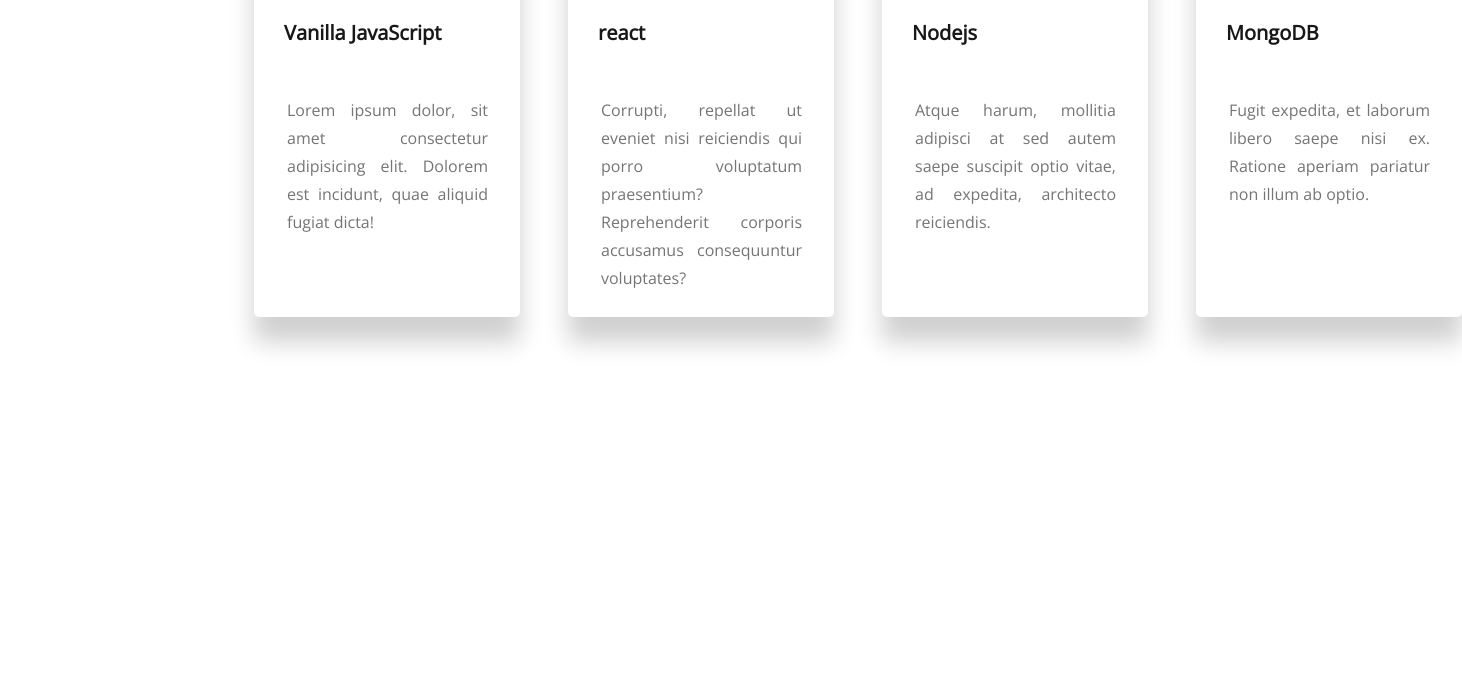
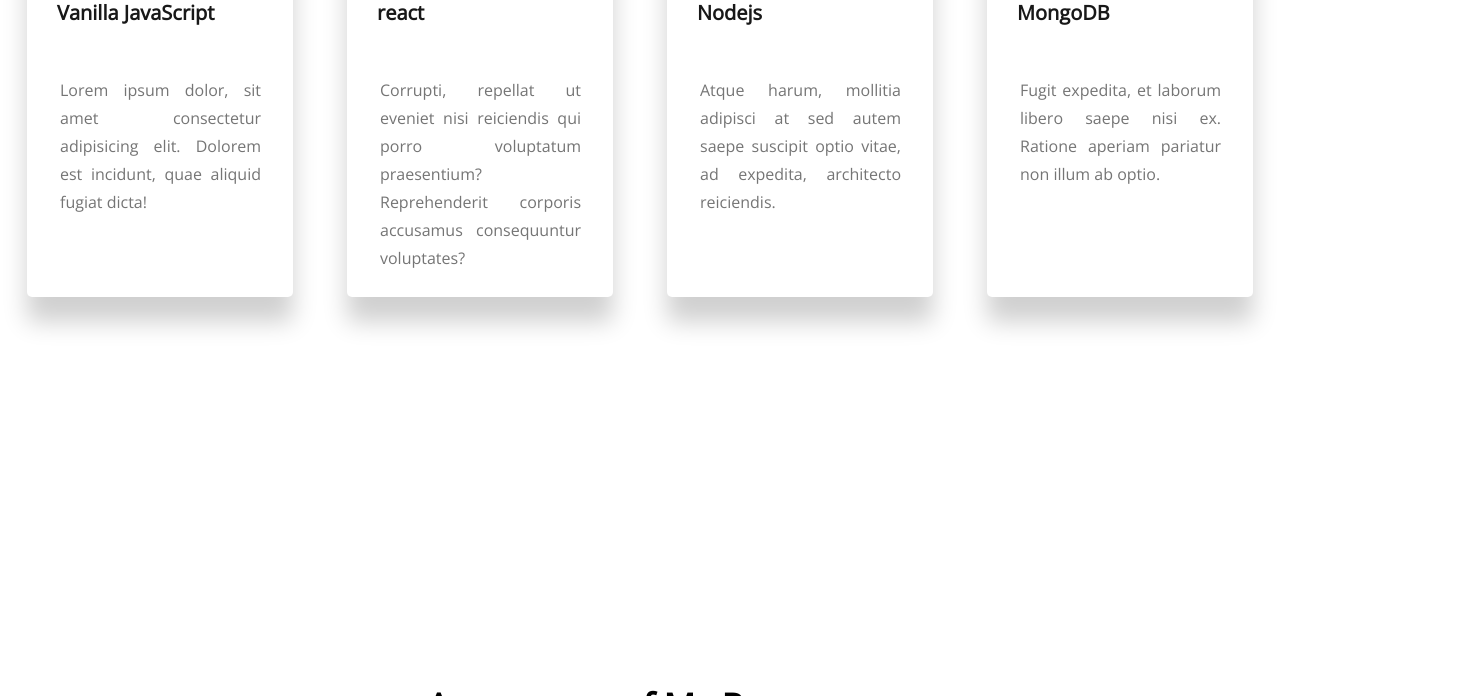
Before and after one commit to developer-naimur-rahman/developernaimur2, a plain HTML site: page index.html in a window 1280 px wide. Shown: the part 1852-2548 px from the top of the page, 1462 px wide, since content can reach past the window. Drawn offline with nearby package versions, Linux system fonts and the light colour scheme.

Commit message:
Summery Section

```diff
--- a/styles/portfolio.css
+++ b/styles/portfolio.css
@@ -158,8 +158,9 @@
 /* what i do section styles */
 
 .skills-container{
-    margin: 50px 230px 50px 230px;
+    align-items: center;
     display: flex;
+    justify-content: space-around;
 
 }
 
```
